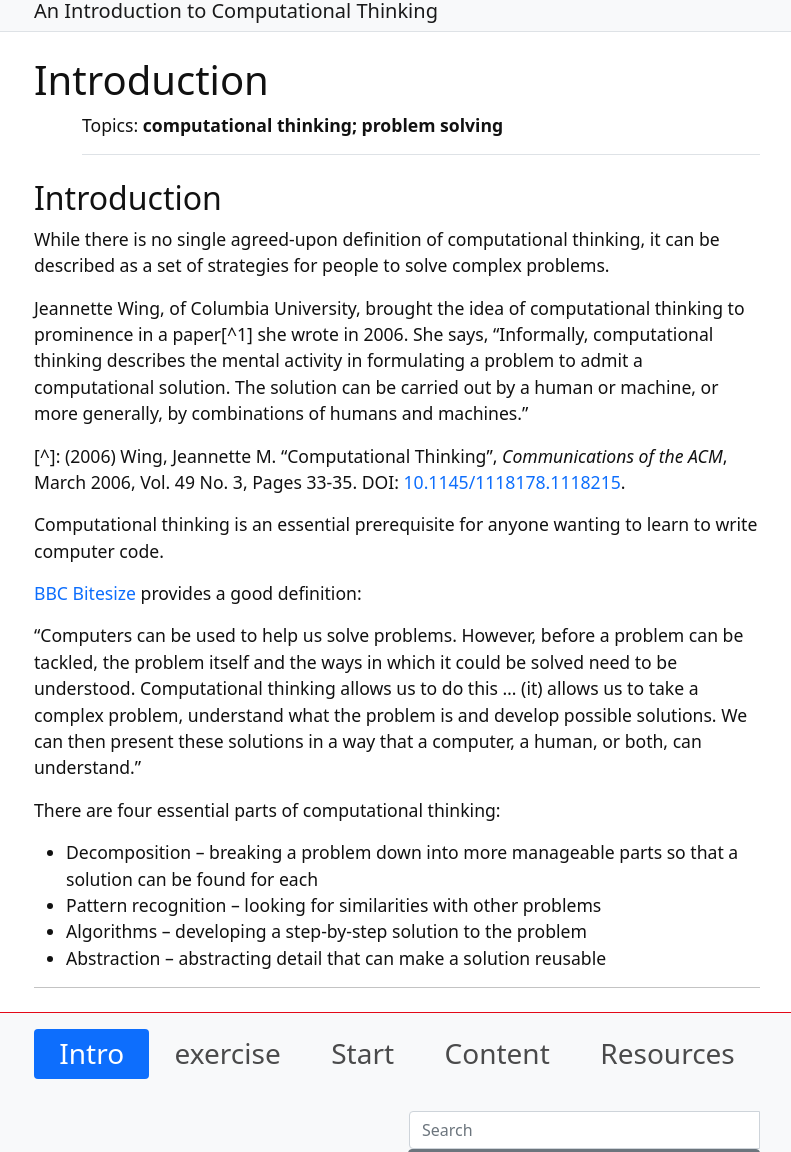
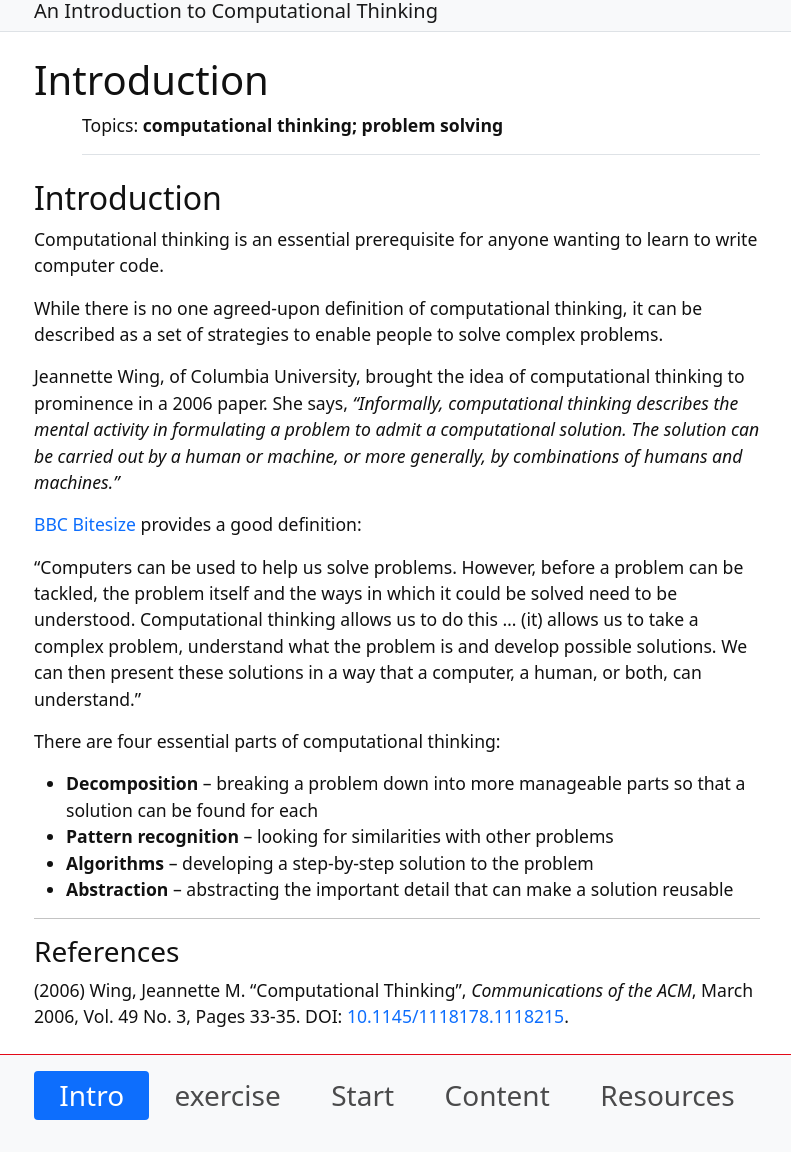
Before and after one commit to weaverbel/intro-computational-thinking, a Jekyll site: the page built from content/0-intro.md, in a window 1280 px wide and 1400 px high, cut to the strip 121-1273 px from the top of the window. Shown: the whole strip, without its empty margins (243-1034 px from the left). Built offline with Jekyll 4.4.1, drawn with Linux system fonts in a browser that asks for light colours.

Commit message:
Update 0-intro.md
reorder the content

```diff
--- a/content/0-intro.md
+++ b/content/0-intro.md
@@ -6,23 +6,25 @@ topics: computational thinking; problem solving
 
 ## Introduction
 
-While there is no single agreed-upon definition of computational thinking, it can be described as a set of strategies for people to solve complex problems.
+Computational thinking is an essential prerequisite for anyone wanting to learn to write computer code.
 
-Jeannette Wing, of Columbia University, brought the idea of computational thinking to prominence in a paper[^1] she wrote in 2006. She says, "Informally, computational thinking describes the mental activity in formulating a problem to admit a computational solution. The solution can be carried out by a human or machine, or more generally, by combinations of humans and machines."
+While there is no one agreed-upon definition of computational thinking, it can be described as a set of strategies to enable people to solve complex problems.
 
-[^]: (2006) Wing, Jeannette M. "Computational Thinking", *Communications of the ACM*, March 2006, Vol. 49 No. 3, Pages 33-35. DOI: [10.1145/1118178.1118215](https://dx.doi.org/10.1145/1118178.1118215).
-
-Computational thinking is an essential prerequisite for anyone wanting to learn to write computer code.
+Jeannette Wing, of Columbia University, brought the idea of computational thinking to prominence in a 2006 paper. She says, *"Informally, computational thinking describes the mental activity in formulating a problem to admit a computational solution. The solution can be carried out by a human or machine, or more generally, by combinations of humans and machines."*
 
 [BBC Bitesize](https://www.bbc.com/bitesize/guides/zp92mp3/revision/1) provides a good definition:
 
-> "Computers can be used to help us solve problems. However, before a problem can be tackled, the problem itself and the ways in which it could be solved need to be understood. Computational thinking allows us to do this ... (it) allows us to take a complex problem, understand what the problem is and develop possible solutions. We can then present these solutions in a way that a computer, a human, or both, can understand."
+>"Computers can be used to help us solve problems. However, before a problem can be tackled, the problem itself and the ways in which it could be solved need to be understood. Computational thinking allows us to do this ... (it) allows us to take a complex problem, understand what the problem is and develop possible solutions. We can then present these solutions in a way that a computer, a human, or both, can understand."
 
 There are four essential parts of computational thinking:
 
-- Decomposition – breaking a problem down into more manageable parts so that a solution can be found for each
-- Pattern recognition – looking for similarities with other problems
-- Algorithms – developing a step-by-step solution to the problem
-- Abstraction – abstracting detail that can make a solution reusable
+- **Decomposition** – breaking a problem down into more manageable parts so that a solution can be found for each
+- **Pattern recognition** – looking for similarities with other problems
+- **Algorithms** – developing a step-by-step solution to the problem
+- **Abstraction** – abstracting the important detail that can make a solution reusable
 
 -------------
+
+### References
+
+(2006) Wing, Jeannette M. "Computational Thinking", *Communications of the ACM*, March 2006, Vol. 49 No. 3, Pages 33-35. DOI: [10.1145/1118178.1118215](https://dx.doi.org/10.1145/1118178.1118215).
```
